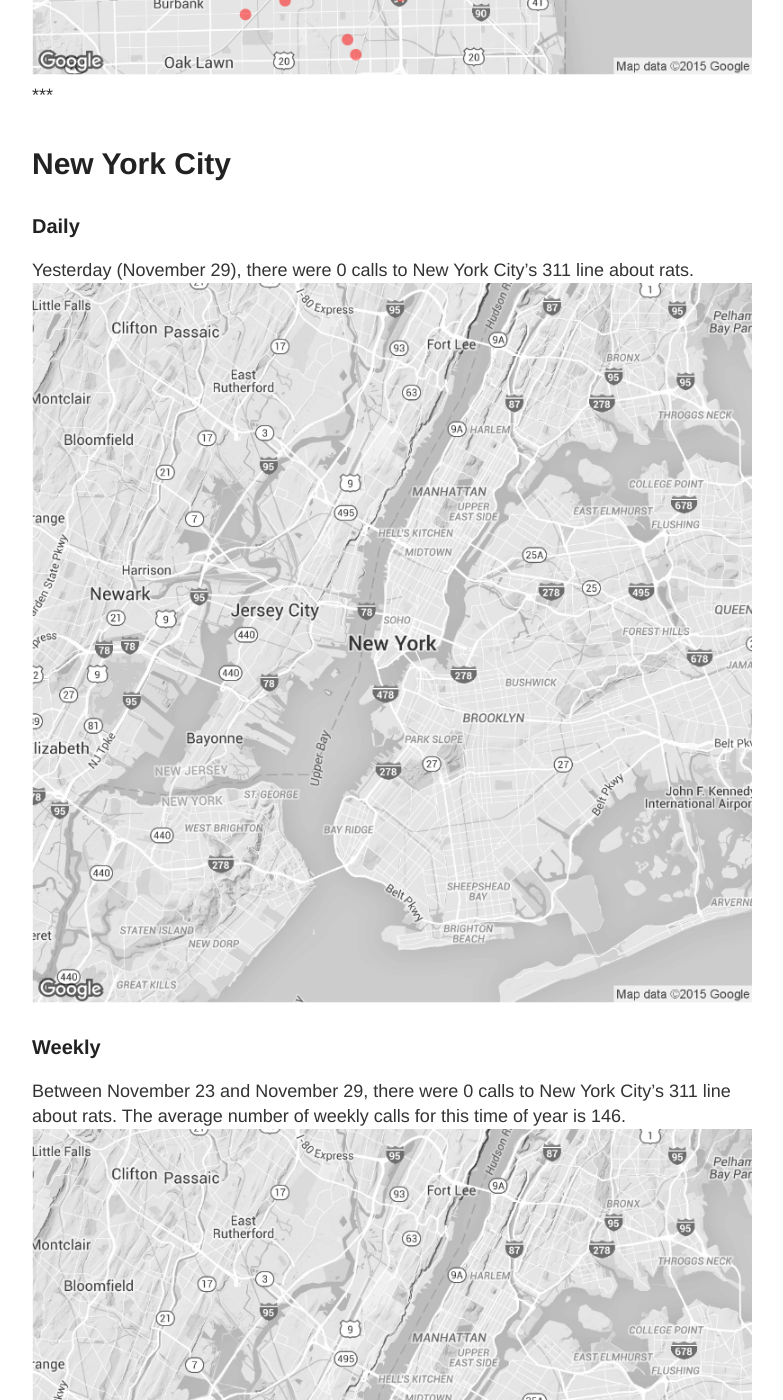
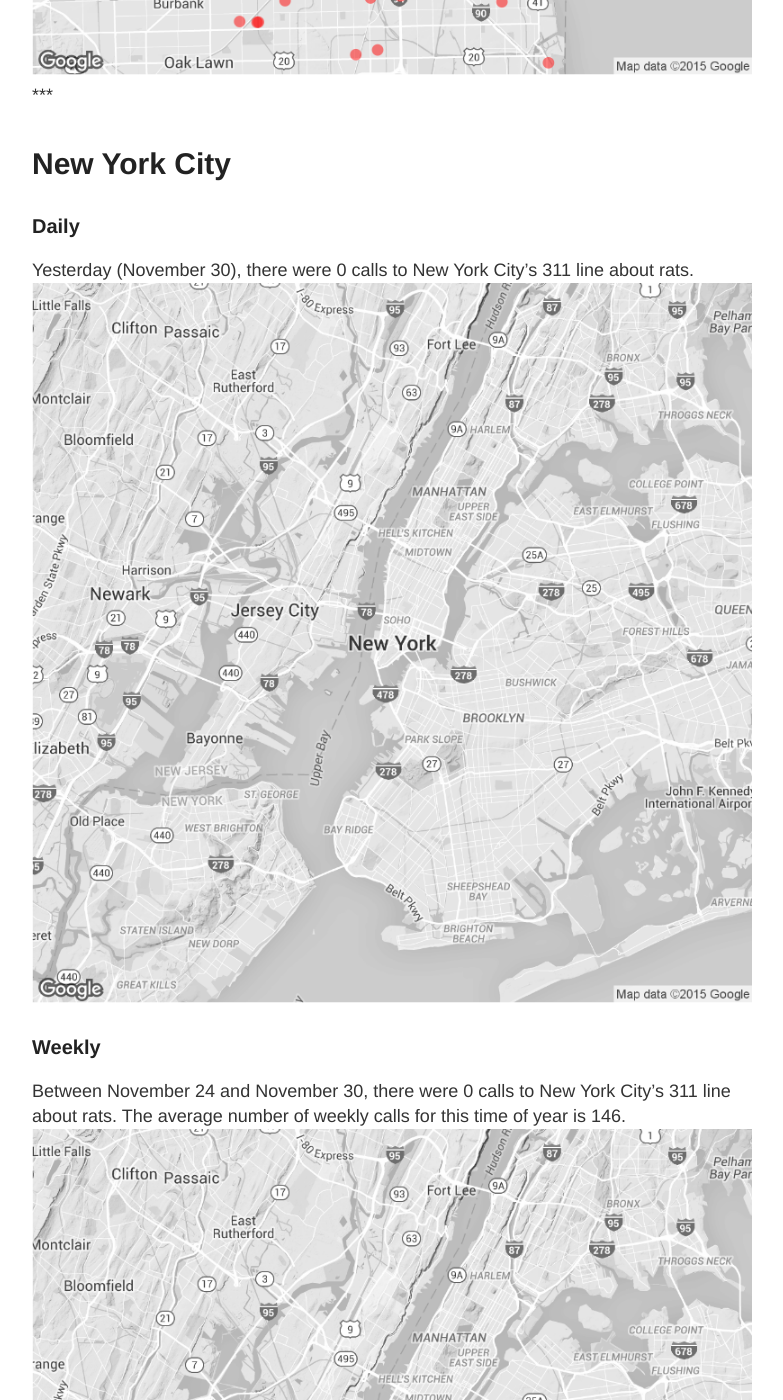
Before and after one commit to DanielHadley/ratmaps, a Jekyll site: the page built from daily.md, in a window 1280 px wide and 1400 px high, scrolled down 1986 px. Shown: the whole window, without its empty margins (248-1031 px from the left). Built offline with Jekyll 4.4.1, drawn with Linux system fonts in a browser that asks for light colours; comment, search, counter and statistics services are not loaded; some of the changed text lies outside the part shown.

Commit message:
Daily Maps

```diff
--- a/daily.md
+++ b/daily.md
@@ -15,22 +15,22 @@
 
 ### Daily
 
-Yesterday (November 29), there were 34 calls to Chicago's 311 line about rats.
+Yesterday (November 30), there were 110 calls to Chicago's 311 line about rats.
 ![Chicago rat calls to 311 weekly map]({{ site.cityimages }}/daily/Chicago_Rat_Map_Daily.png)
 
 ### Weekly
-Between November 23 and November 29, there were 337 calls to Chicago's 311 line about rats. The average number of weekly calls for this time of year is 417.
+Between November 24 and November 30, there were 376 calls to Chicago's 311 line about rats. The average number of weekly calls for this time of year is 417.
 ![Chicago rat calls to 311 weekly map]({{ site.cityimages }}/daily/Chicago_Rat_Map_Weekly.png)
 ***
 # New York City <a id="nyc"><a>
 
 ### Daily
 
-Yesterday (November 29), there were 0 calls to New York City's 311 line about rats.
+Yesterday (November 30), there were 0 calls to New York City's 311 line about rats.
 ![NYC rat calls to 311 weekly map]({{ site.cityimages }}/daily/NYC_Rat_Map_Daily.png)
 
 ### Weekly
-Between November 23 and November 29, there were 0 calls to New York City's 311 line about rats. The average number of weekly calls for this time of year is 146.
+Between November 24 and November 30, there were 0 calls to New York City's 311 line about rats. The average number of weekly calls for this time of year is 146.
 ![NYC rat calls to 311 weekly map]({{ site.cityimages }}/daily/NYC_Rat_Map_Weekly.png)
 
 Each red dot represents one call about a rat seen in that location. The dots are transparent, so multiple calls from one location will be seen as a solid dot. The usual caveats apply: more calls do not necessarily mean that there are more rats in that location than other parts of the city. A cluster of dots could indicate that one resident is unusually vocal about rodents in his or her neighborhood. Also, more densely populated neighborhoods tend to make more calls to 311.
```
Also changed, not shown: images/pages/daily/Chicago_Rat_Map_Daily.png, images/pages/daily/Chicago_Rat_Map_Weekly.png, images/pages/daily/NYC_Rat_Map_Daily.png, images/pages/daily/NYC_Rat_Map_Weekly.png.
